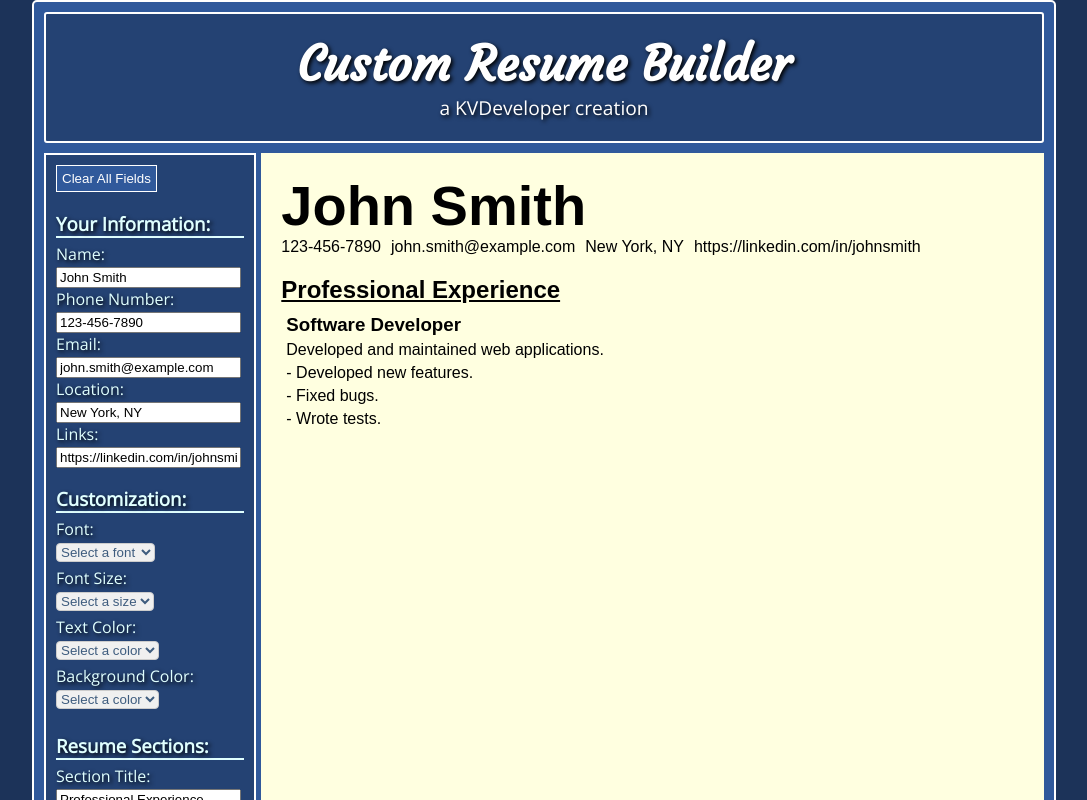
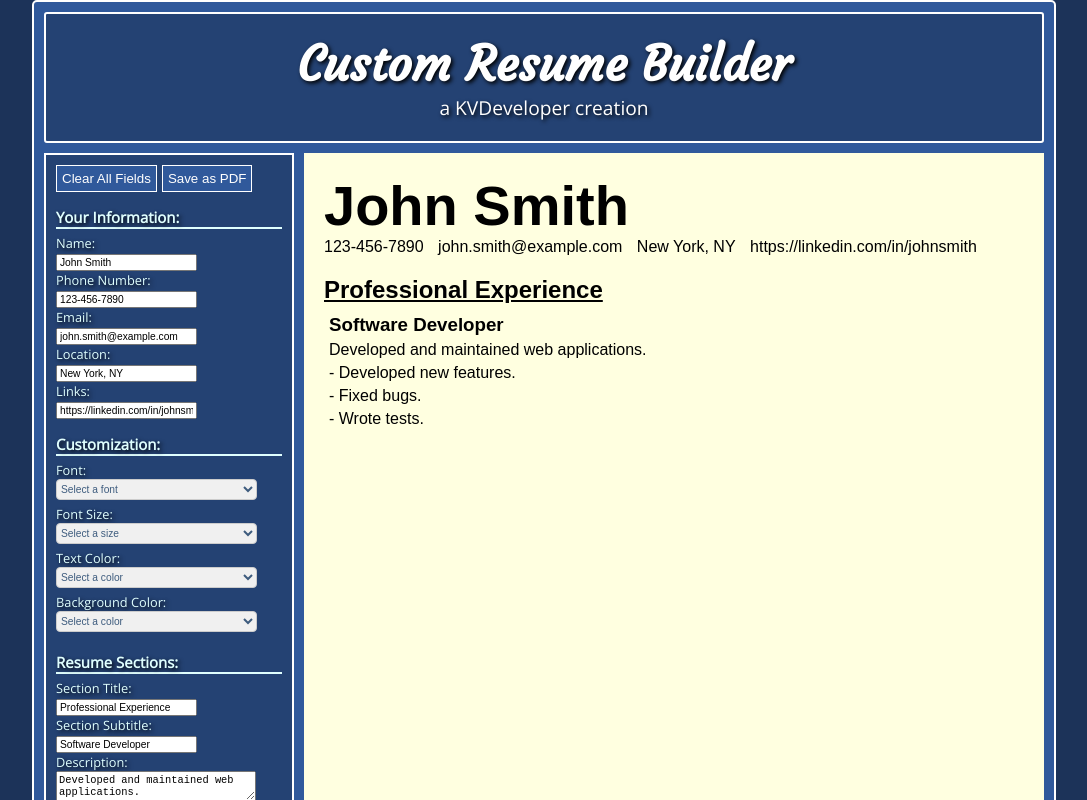
Before and after one commit to kvdcre8r/the-super-developer, a React (Create React App) app: page / in a window 1280 px wide. Shown: the top 800 px of the page, without its empty margins (96-1183 px from the left). Built offline with nearby package versions, Linux system fonts and the light colour scheme.

Commit message:
fixed saveToPDF issue

```diff
--- a/package.json
+++ b/package.json
@@ -6,6 +6,9 @@
     "@testing-library/jest-dom": "^5.17.0",
     "@testing-library/react": "^13.4.0",
     "@testing-library/user-event": "^13.5.0",
+    "html2canvas": "^1.4.1",
+    "jspdf": "^2.5.2",
+    "jspdf-autotable": "^3.8.4",
     "react": "^18.3.1",
     "react-dom": "^18.3.1",
     "react-scripts": "5.0.1",
--- a/public/index.html
+++ b/public/index.html
@@ -1,12 +1,17 @@
 <!DOCTYPE html>
 <html lang="en">
+
 <head>
   <meta charset="utf-8" />
   <link rel="icon" href="%PUBLIC_URL%/favicon.ico" />
   <meta name="viewport" content="width=device-width, initial-scale=1" />
+  <script src="https://cdnjs.cloudflare.com/ajax/libs/html2canvas/0.5.0-beta4/html2canvas.min.js"></script>
+  <script src="https://cdnjs.cloudflare.com/ajax/libs/jspdf/2.3.1/jspdf.umd.min.js"></script>
   <title>KVDeveloper's Resume Builder</title>
 </head>
+
 <body>
   <div id="root"></div>
 </body>
+
 </html>
--- a/src/Modules/MainContent.js
+++ b/src/Modules/MainContent.js
@@ -1,13 +1,16 @@
 import React, { useState, useRef } from "react";
+import { jsPDF } from "jspdf";
+import "jspdf-autotable";
 import styled from "styled-components";
 import TargetComponent from "./Output";
+import html2canvas from "html2canvas";
 
 const MainStyle = styled.div`
   font-family: arial;
   margin: 10px;
-  background-color: lightyellow;
   color: black;
   display: flex;
+  flex-direction: row;
 
   h1 {
     font-size: 3.5em;
@@ -27,9 +30,11 @@ const FormStyle = styled.div`
   scrollbar-width: thin;
   scrollbar-color: #244273 #f1f1f1;
   width: 260px;
-  height: 100vh;
+  height: 90vh;
   padding: 0px 0px 10px 10px;
   border: 2px solid white;
+  font-size: 0.8em;
+  margin-right: 10px;
 
   p {
     margin: 0px;
@@ -45,13 +50,24 @@ const FormStyle = styled.div`
     padding-bottom: 20px;
   }
 
+  input {
+    font-size: 0.8em;
+  }
+
+  textarea {
+    font-size: 1em;
+    width: 82%;
+  }
+
   select {
     color: rgb(62, 92, 126);
     background-color: #f0f0f0;
     border: 1px solid #ccc;
     border-radius: 4px;
-    padding: 0px;
+    padding: 3px 5px 3px 0px;
     margin-bottom: 5px;
+    font-size: 0.8em;
+    width: 85%;
     &:focus {
       outline: none;
       border-color: #30599b;
@@ -65,6 +81,7 @@ const FormStyle = styled.div`
     border: 1px solid white;
     padding: 5px;
     margin-top: 10px;
+    margin-right: 5px;
     cursor: pointer;
     &:hover {
       background-color: #1c3359;
@@ -219,6 +236,37 @@ const fontFamilies = [
   },
 ];
 
+function saveAsPDF() {
+  const { jsPDF } = window.jspdf;
+  const doc = new jsPDF();
+  const content = document.getElementById("TargetComponent");
+
+  html2canvas(content).then((canvas) => {
+      const imgData = canvas.toDataURL("image/png");
+      const imgWidth = 210; // A4 width in mm
+      const pageHeight = 297; // A4 height in mm
+      const imgHeight = (canvas.height * imgWidth) / canvas.width;
+
+      let heightLeft = imgHeight;
+      let position = 0;
+
+      doc.addImage(imgData, "PNG", 0, position, imgWidth, imgHeight);
+      heightLeft -= pageHeight;
+
+      while (heightLeft >= 0) {
+          position = heightLeft - imgHeight;
+          doc.addPage();
+          doc.addImage(imgData, "PNG", 0, position, imgWidth, imgHeight);
+          heightLeft -= pageHeight;
+      }
+
+      doc.save("resume.pdf");
+  });
+}
+
+
+
+
 const MainContent = () => {
   const [fontSize, setFontSize] = useState("");
   const [bgColor, setBgColor] = useState("");
@@ -333,6 +381,9 @@ const MainContent = () => {
             <button type="button" onClick={clearFields}>
               Clear All Fields
             </button>
+            <button type="button" onClick={saveAsPDF}>
+              Save as PDF
+            </button>
             <h3>Your Information:</h3>
             <form>
               <label>
@@ -398,7 +449,8 @@ const MainContent = () => {
           </div>
           <div>
             <h3>Customization:</h3>
-            <p>Font:</p>
+            Font:
+            <br />
             <select value={fontFamily} onChange={handleFontFamilyChange}>
               <option value="">Select a font</option>
               {fontFamilies.map(
@@ -408,8 +460,10 @@ const MainContent = () => {
                   </FontFamilyOption>
                 )
               )}
-            </select>{" "}
-            <p>Font Size:</p>
+            </select>
+            <br />
+            Font Size:
+            <br />
             <select value={fontSize} onChange={handleFontSizeChange}>
               <option value="">Select a size</option>
               {fontSizes.map(({ value, label, component: FontSizeOption }) => (
@@ -418,7 +472,9 @@ const MainContent = () => {
                 </FontSizeOption>
               ))}
             </select>
-            <p>Text Color:</p>
+            <br />
+            Text Color:
+            <br />
             <select value={fontColor} onChange={handleFontColorChange}>
               <option value="">Select a color</option>
               {textColors.map(
@@ -429,7 +485,9 @@ const MainContent = () => {
                 )
               )}
             </select>
-            <p>Background Color:</p>
+            <br />
+            Background Color:
+            <br />
             <select value={bgColor} onChange={handleBgColorChange}>
               <option value="">Select a color</option>
               {textColors.map(({ value, label, component: BgColorOption }) => (
@@ -445,6 +503,7 @@ const MainContent = () => {
                 <div className="resume-section" key={index}>
                   <label>
                     Section Title:
+                    <br />
                     <input
                       type="text"
                       name="sectionTitle"
@@ -517,12 +576,14 @@ const MainContent = () => {
             </form>
           </div>
         </FormStyle>
+        <div id="TargetComponent">
           <TargetComponent
             ref={targetRef}
             {...resumeData}
             bgcolor={bgColor}
             style={{ fontFamily }}
           />
+        </div>
       </MainStyle>
     </div>
   );
--- a/src/Modules/Output.js
+++ b/src/Modules/Output.js
@@ -1,34 +1,29 @@
 import React from "react";
 import styled from "styled-components";
-
 const CustomStyle = styled.div`
   padding: 10px;
-
-  h1{
+  width: 700px;
+  height: 1000px;
+  h1 {
     margin: 0px;
   }
-
   h2 {
     margin: 20px 0px 10px 0px;
     text-decoration: underline;
   }
-
   h3,
   h4,
   p {
     margin: 5px;
   }
-
   h4 {
     font-weight: normal;
   }
-
   span {
     margin: 0px;
     padding-right: 10px;
   }
 `;
-
 const CustomResume = ({
   name,
   phoneNumber,
@@ -39,38 +34,31 @@ const CustomResume = ({
 }) => {
   return (
     <CustomStyle>
-      <h1>{name}</h1>
-      <span>{phoneNumber}</span>
-      <span>{email}</span>
-      <span>{location}</span>
-      <span>{links}</span>
+      {" "}
+      <h1>{name}</h1> <span>{phoneNumber}</span> <span>{email}</span>{" "}
+      <span>{location}</span> <span>{links}</span>{" "}
       {sections.map((section, index) => (
         <div key={index}>
-          <h2>{section.sectionTitle}</h2>
-          <h3>{section.sectionSubtitle}</h3>
-          <h4>{section.description}</h4>
-          <p>{section.bulletPoint1}</p>
-          <p>{section.bulletPoint2}</p>
-          <p>{section.bulletPoint3}</p>
+          {" "}
+          <h2>{section.sectionTitle}</h2> <h3>{section.sectionSubtitle}</h3>{" "}
+          <h4>{section.description}</h4> <p>{section.bulletPoint1}</p>{" "}
+          <p>{section.bulletPoint2}</p> <p>{section.bulletPoint3}</p>{" "}
         </div>
-      ))}
+      ))}{" "}
     </CustomStyle>
   );
 };
-
 const TargetComponentWrapper = styled.div`
-  width: 100%;
-  padding: 10px;
-  border-left: 5px solid #30599b;
-  background-color: ${(props) => props.bgcolor || "transparent"};
+  padding: 10px 10px 16px 10px;
+  background-color: ${(props) => props.bgcolor || "lightyellow"};
+  box-sizing: border-box;
 `;
-
 const TargetComponent = React.forwardRef((props, ref) => {
   return (
     <TargetComponentWrapper ref={ref} bgcolor={props.bgcolor}>
-      <CustomResume {...props} />
+      {" "}
+      <CustomResume {...props} />{" "}
     </TargetComponentWrapper>
   );
 });
-
 export default TargetComponent;
```
Also changed, not shown: 1 other file (tests, documents, lock files or other folders). Lines whose indentation alone changed are shown as unchanged.
